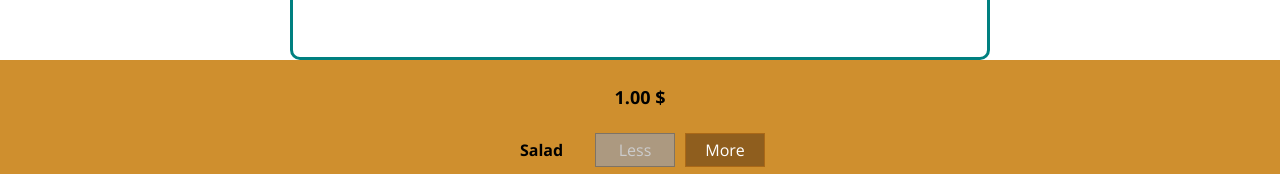
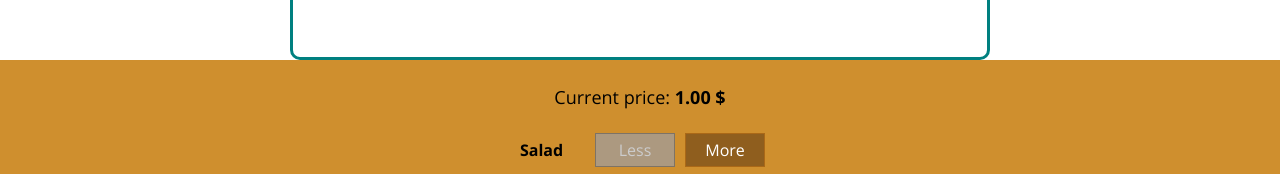
Before and after one commit to ChingizPro/burger-builder, a React (Create React App) app: page / in a window 1280 px wide. Shown: the part 577-751 px from the top of the page. Built offline with nearby package versions, Linux system fonts and the light colour scheme.

Commit message:
Work a bit on Price styling

```diff
--- a/src/Components/Burger/BuildControls/BuildControls.js
+++ b/src/Components/Burger/BuildControls/BuildControls.js
@@ -13,8 +13,11 @@ const controls = [
 const BuildControls = (props) => (
     <div className={classes.BuildControls}>
         <div className={classes.Price}>
-            {props.price}
-            <span> $</span>
+            <span>Current price: </span>
+            <strong>
+                {props.price}
+                <span> $</span>
+            </strong>
         </div>
         {controls.map(control => {
             return <BuildControl key={control.label} label={control.label} added={() => props.added(control.type)} removed={() => props.removed(control.type)} disabled={props.disabled[control.type]} />
--- a/src/Components/Burger/BuildControls/BuildControls.module.css
+++ b/src/Components/Burger/BuildControls/BuildControls.module.css
@@ -10,7 +10,6 @@
 }
 
 .Price {
-    font-weight: bold;
     font-size: 18px;
     text-align: center;
     padding: 15px 30px;
```
